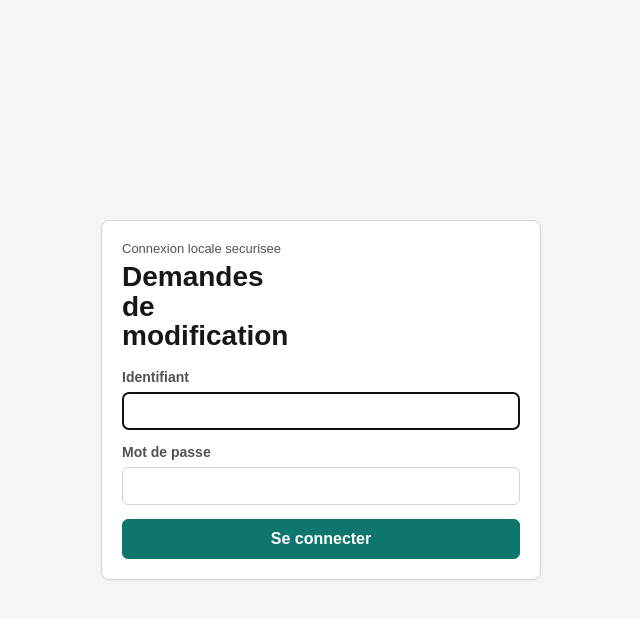
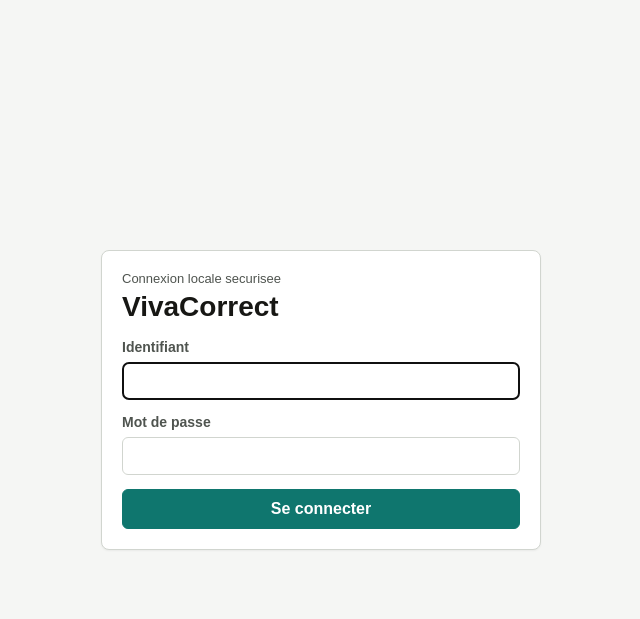
Before and after one commit to xkazu007/db_toolkit, a Django app: page /login/ in a window 1280 px wide. Shown: the top 619 px of the page, without its empty margins (319-959 px from the left). Run offline with Django 5.2, Linux system fonts and the light colour scheme.

Commit message:
Rename app to VivaCorrect

```diff
--- a/templates/workflow/base.html
+++ b/templates/workflow/base.html
@@ -4,7 +4,7 @@
   <head>
     <meta charset="utf-8">
     <meta name="viewport" content="width=device-width, initial-scale=1">
-    <title>Demandes de modification</title>
+    <title>VivaCorrect</title>
     <link rel="stylesheet" href="{% static 'workflow/app.css' %}">
   </head>
   <body>
@@ -12,7 +12,7 @@
       {% if user.is_authenticated %}
         <aside class="side">
           <div>
-            <div class="brand">DB Toolkit</div>
+            <div class="brand">VivaCorrect</div>
             <nav class="nav">
               {% if user.is_staff %}
                 <a href="{% url 'admin_requests' %}">Demandes</a>
--- a/templates/workflow/login.html
+++ b/templates/workflow/login.html
@@ -3,7 +3,7 @@
 {% block content %}
   <section class="login-panel">
     <p class="eyebrow">Connexion locale securisee</p>
-    <h1>Demandes de modification</h1>
+    <h1>VivaCorrect</h1>
     <form method="post" class="form">
       {% csrf_token %}
       {{ form.non_field_errors }}
```
